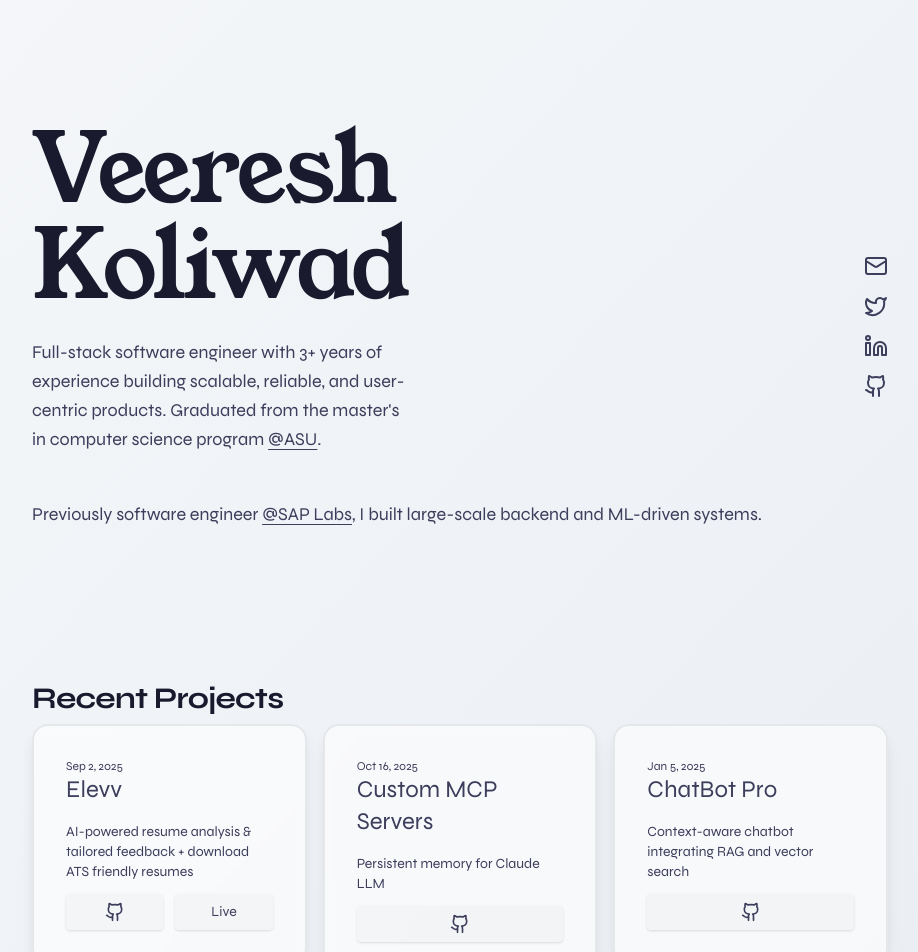
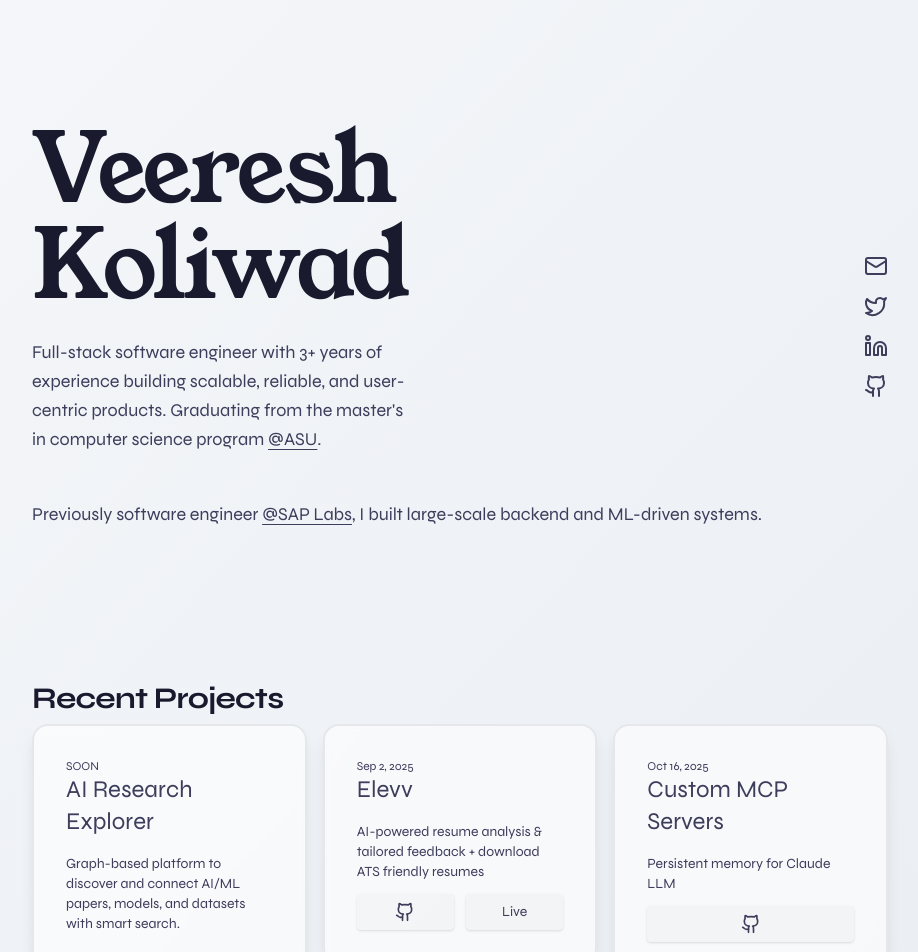
Before and after one commit to veereshgit99/veeresh.dev, a Next.js app: page / in a window 1280 px wide. Shown: the top 952 px of the page, without its empty margins (180-1098 px from the left). Built offline with nearby package versions, Linux system fonts and the light colour scheme.

Commit message:
Graph Project

```diff
--- a/src/components/Hero.tsx
+++ b/src/components/Hero.tsx
@@ -26,7 +26,7 @@
                     animate={{ opacity: 1, y: 0 }}
                     transition={{ duration: 0.4, delay: 0.1 }}
                     className={"max-w-sm leading-relaxed [&:not(:first-child)]:mt-6 text-secondary text-pretty pb-16 text-lg"}>
-                    Full-stack software engineer with 3+ years of experience building scalable, reliable, and user-centric products. Graduated from the master&apos;s in computer science program {" "}
+                    Full-stack software engineer with 3+ years of experience building scalable, reliable, and user-centric products. Graduating from the master&apos;s in computer science program {" "}
                     <Link href="https://www.asu.edu" target="_blank" rel="noreferrer" className="font-medium underline underline-offset-4">@ASU</Link>.
                 </motion.p>
 
--- a/src/content/projects.ts
+++ b/src/content/projects.ts
@@ -1,6 +1,10 @@
 import type { Project } from "@/components/Projects"
 
 export const projects: Project[] = [
+    {
+        title: "AI Research Explorer",
+        description: "Graph-based platform to discover and connect AI/ML papers, models, and datasets with smart search.",
+    },
     {
         title: "Elevv",
         description: "AI-powered resume analysis & tailored feedback + download ATS friendly resumes",
```
